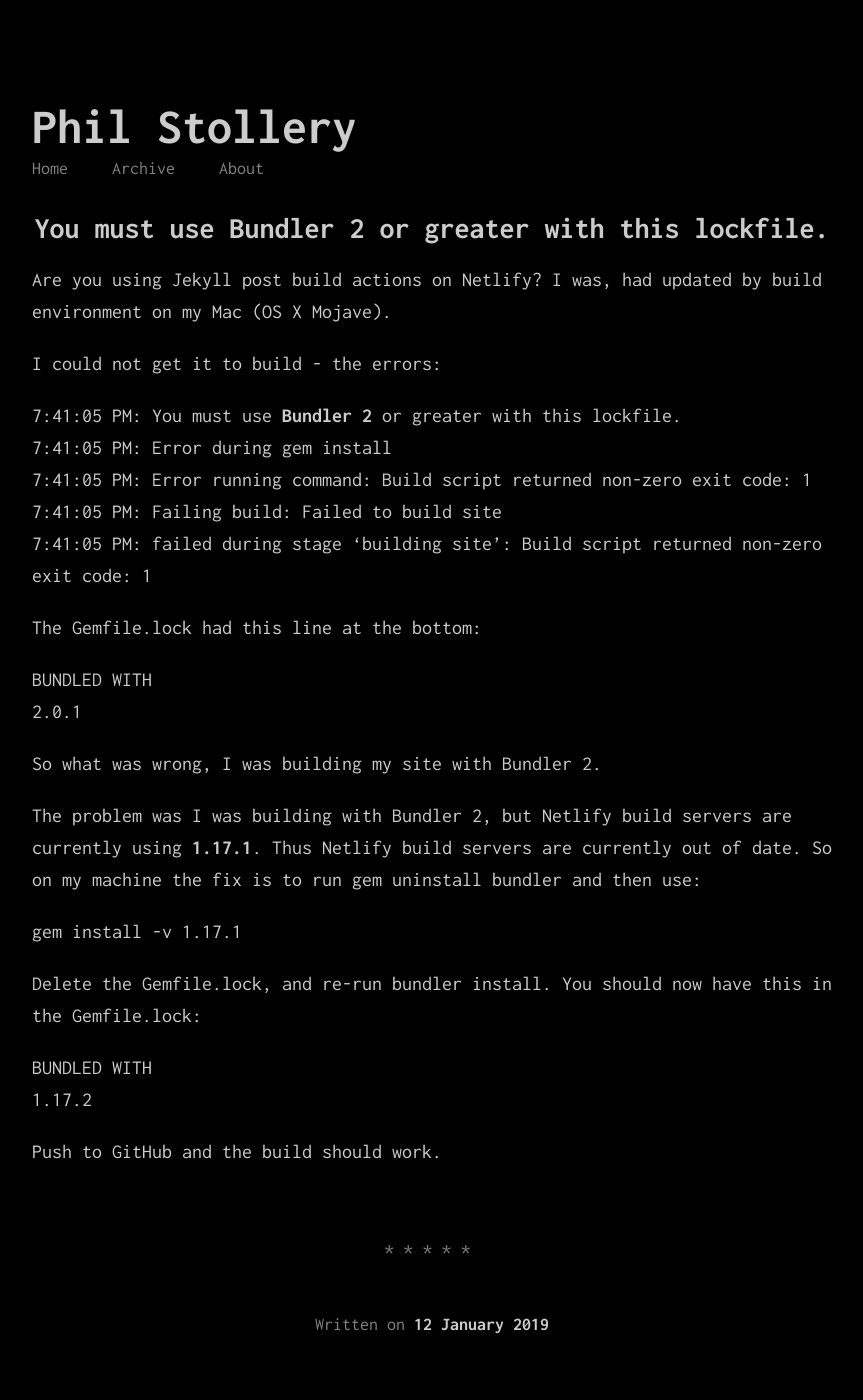
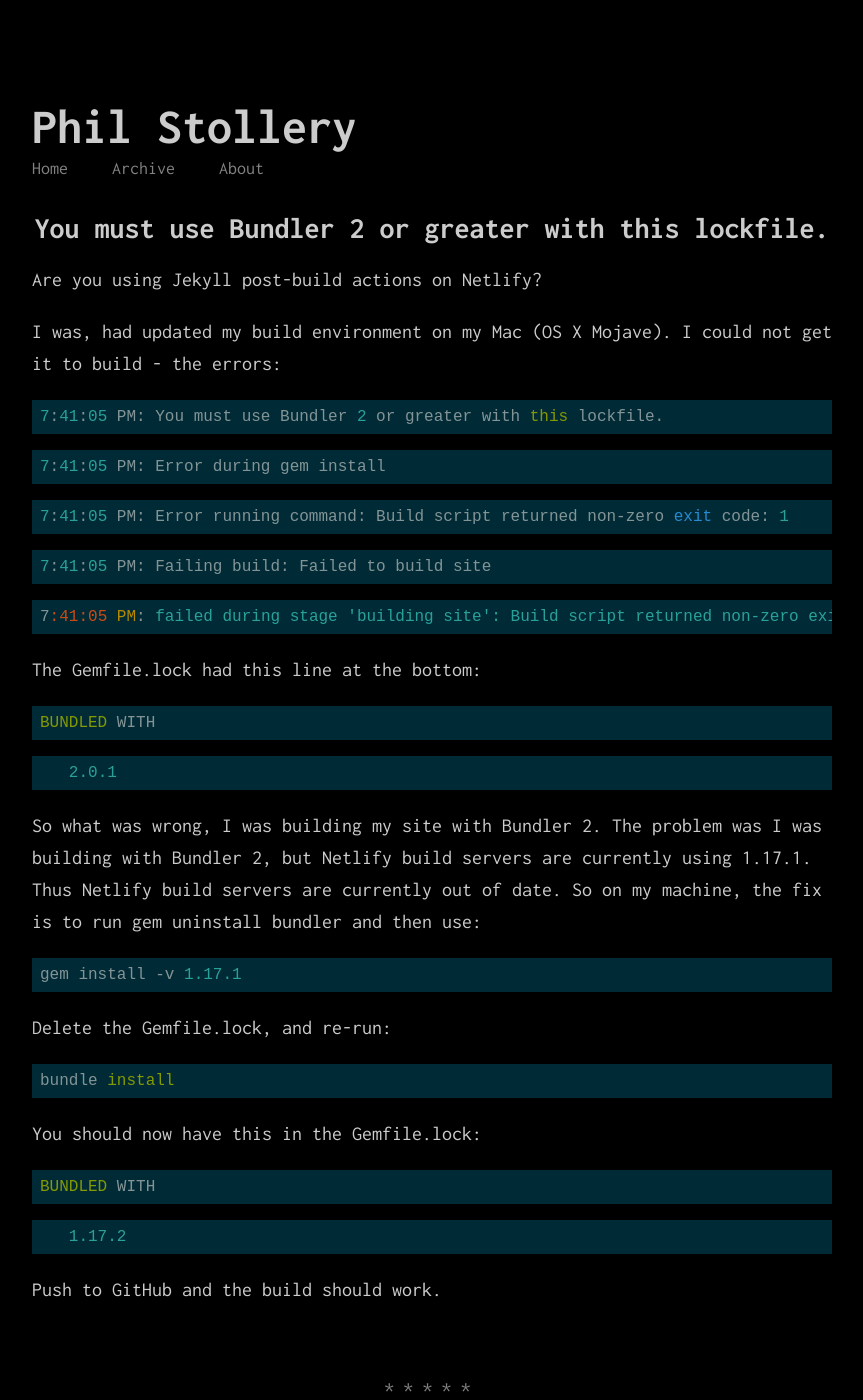
Before and after one commit to PhilStollery/philstollery.github.io, a Jekyll site: the page built from _posts/2019-01-12-you-must-use-bundler-2-or-greater-with-this-lockfile.md, in a window 1280 px wide and 1400 px high. Shown: the whole window, without its empty margins (208-1071 px from the left). Built offline with Jekyll 4.4.1, drawn with Linux system fonts in a browser that asks for light colours; a script that is not in the unit is left out.

Commit message:
Update Posts “2019-01-12-you-must-use-bundler-2-or-greater-with-this-lockfile”

````diff
--- a/_posts/2019-01-12-you-must-use-bundler-2-or-greater-with-this-lockfile.md
+++ b/_posts/2019-01-12-you-must-use-bundler-2-or-greater-with-this-lockfile.md
@@ -5,31 +5,60 @@
 microblog: false
 author: Phil
 ---
-Are you using Jekyll post build actions on Netlify? I was, had updated by build environment on my Mac (OS X Mojave).
+Are you using Jekyll post-build actions on Netlify?
 
-I could not get it to build - the errors:
+I was, had updated my build environment on my Mac (OS X Mojave). I could not get it to build - the errors:
 
-7:41:05 PM: You must use **Bundler 2** or greater with this lockfile.<br/>
-7:41:05 PM: Error during gem install<br/>
-7:41:05 PM: Error running command: Build script returned non-zero exit code: 1<br/>
-7:41:05 PM: Failing build: Failed to build site<br/>
-7:41:05 PM: failed during stage 'building site': Build script
-returned non-zero exit code: 1<br/>
+```
+7:41:05 PM: You must use Bundler 2 or greater with this lockfile.
+```
+
+```
+7:41:05 PM: Error during gem install
+```
+
+```
+7:41:05 PM: Error running command: Build script returned non-zero exit code: 1
+```
+
+```
+7:41:05 PM: Failing build: Failed to build site
+```
+
+```
+7:41:05 PM: failed during stage 'building site': Build script returned non-zero exit code: 1
+```
 
 The Gemfile.lock had this line at the bottom:
 
-BUNDLED WITH<br/>
+```
+BUNDLED WITH
+```
+
+```
    2.0.1
+```
 
-So what was wrong, I was building my site with Bundler 2.
+So what was wrong, I was building my site with Bundler 2. The problem was I was building with Bundler 2, but Netlify build servers are currently using 1.17.1. Thus Netlify build servers are currently out of date. So on my machine, the fix is to run gem uninstall bundler and then use:
 
-The problem was I was building with Bundler 2, but Netlify build servers are currently using **1.17.1**. Thus Netlify build servers are currently out of date. So on my machine the fix is to run gem uninstall bundler and then use:
+```
+gem install -v 1.17.1
+```
 
-gem install -v 1.17.1
+Delete the Gemfile.lock, and re-run:
 
-Delete the Gemfile.lock, and re-run bundler install. You should now have this in the Gemfile.lock:
+```
+bundle install
+```
 
-BUNDLED WITH<br/>
+You should now have this in the Gemfile.lock:
+
+```
+BUNDLED WITH
+```
+
+```
    1.17.2
+```
 
 Push to GitHub and the build should work.
````
